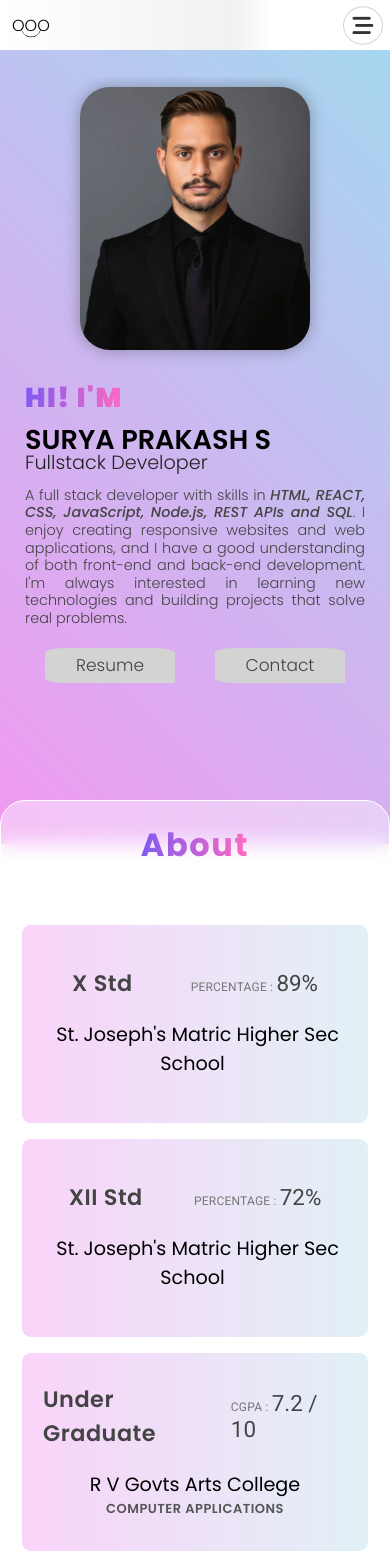
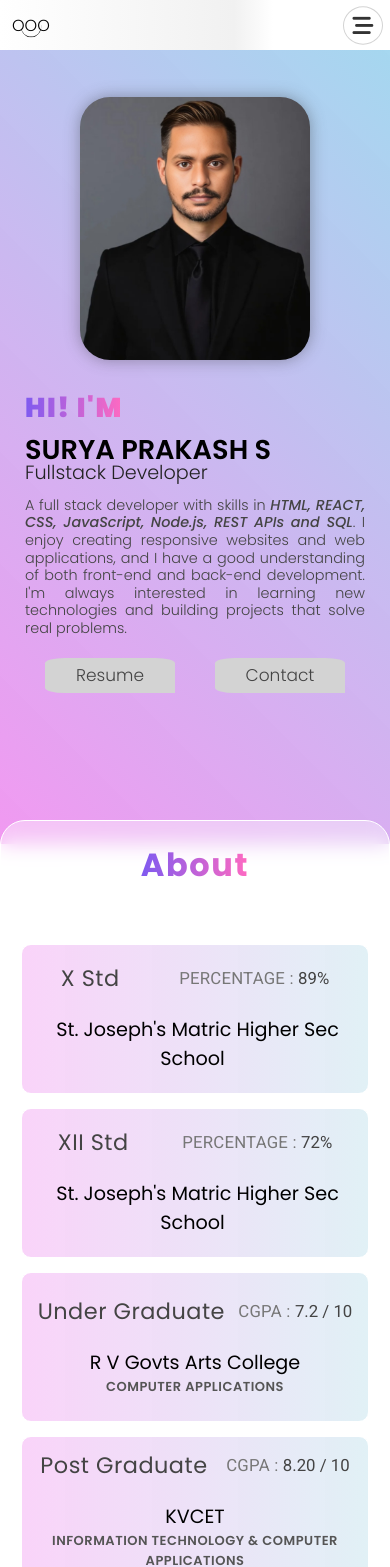
Before and after one commit to Surya-Prakash-S-hub/portfolio, a React (Create React App) app: page / in a window 390 px wide. Shown: the top 1567 px of the page. Built offline with nearby package versions, Linux system fonts and the light colour scheme.

Commit message:
update style

```diff
--- a/public/style/main.css
+++ b/public/style/main.css
@@ -481,7 +481,6 @@ section#about {
 }
 .main-content .heading .result span {
   text-transform: uppercase;
-  font-size: 0.6em;
   letter-spacing: 0.2px;
   color: #777;
 }
@@ -675,19 +674,6 @@ h2 {
   overflow: hidden;
   margin: 0 auto;
 }
-.contact-form::before {
-  /* subtle glowing border */
-  content: "";
-  position: absolute;
-  inset: -2px;
-  border-radius: inherit;
-  padding: 2px; /* thickness */
-  background: linear-gradient(135deg, var(--accent2) 0%, var(--accent2) 100%);
-  -webkit-mask: linear-gradient(#000 0 0) content-box, linear-gradient(#000 0 0);
-  -webkit-mask-composite: xor;
-  mask-composite: exclude;
-  pointer-events: none;
-}
 .input-group {
   position: relative;
 }
--- a/public/style/main2.css
+++ b/public/style/main2.css
@@ -116,7 +116,7 @@
   .container-fluid {
     flex-direction: column-reverse;
     height: auto;
-    padding: 10px 15px;
+    padding:20px;
     margin-top: 27px;
   }
   .container-fluid .user-profile {
@@ -198,16 +198,19 @@
   {
     margin: 7px 0px;
   }
+  .main-content
+  {
+    height: 150px;
+    padding: 1px;
+  }
   .main-content .heading .topic {
     font-size: 1.4rem;
+    font-weight: 400;
     text-transform: capitalize;
   }
   .main-content .heading .result
   {
-    font-size: 1.4rem;
-  }
-  .main-content .heading .result span {
-    font-size: 0.75rem;
+    font-size: 1.05rem;
   }
   .main-content .university .unv-name span {
     font-size: 1.2rem;
--- a/src/Components/MainComponents/ExprSection.js
+++ b/src/Components/MainComponents/ExprSection.js
@@ -60,7 +60,7 @@ function Experience() {
             <div>npm</div>
           </div>
           <div className="skill">
-            <i class="fa-brands fa-bootstrap"></i>
+            <i className="fa-brands fa-bootstrap"></i>
             <div>Bootstrap</div>
           </div>
         </div>
```
